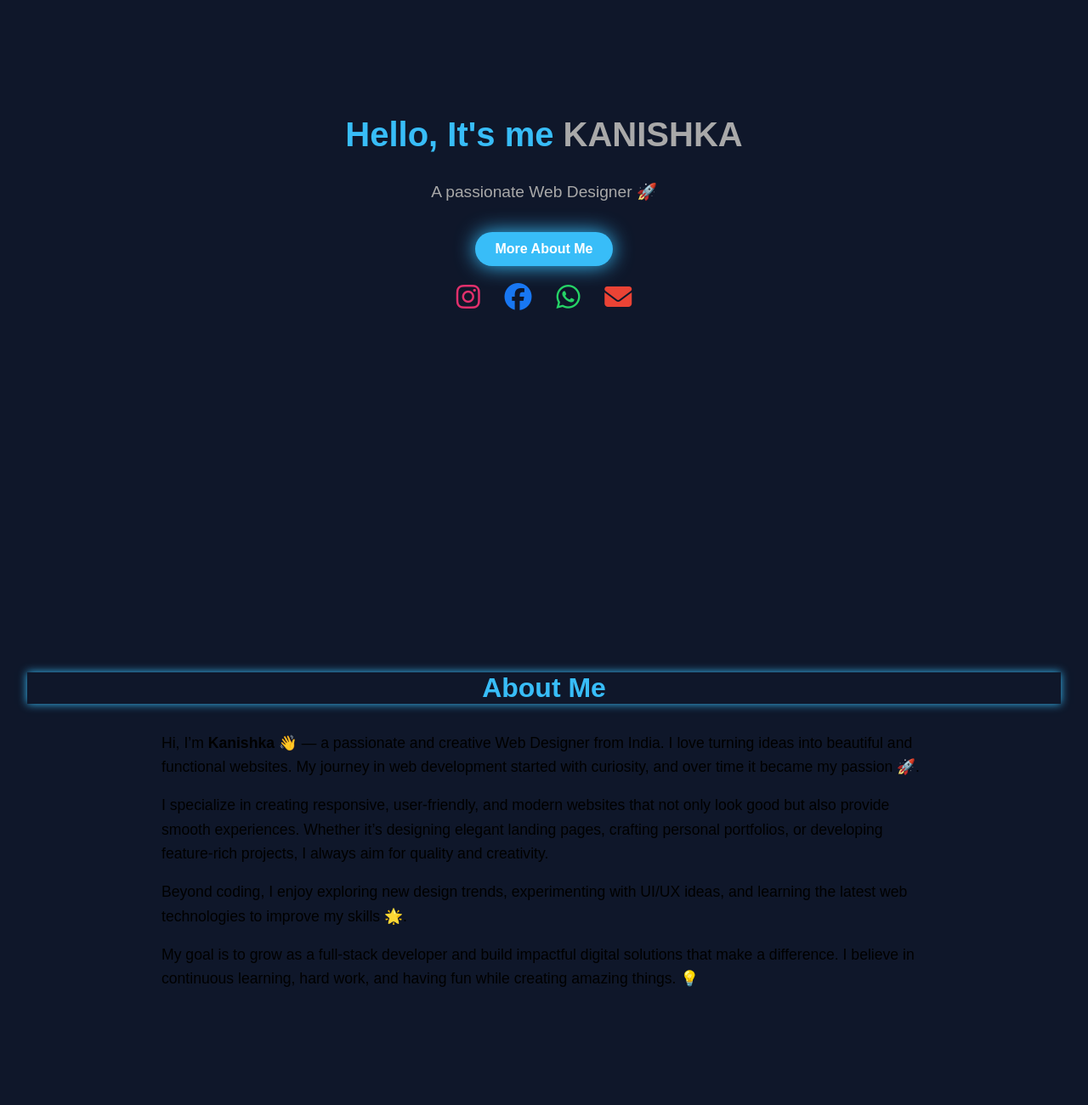
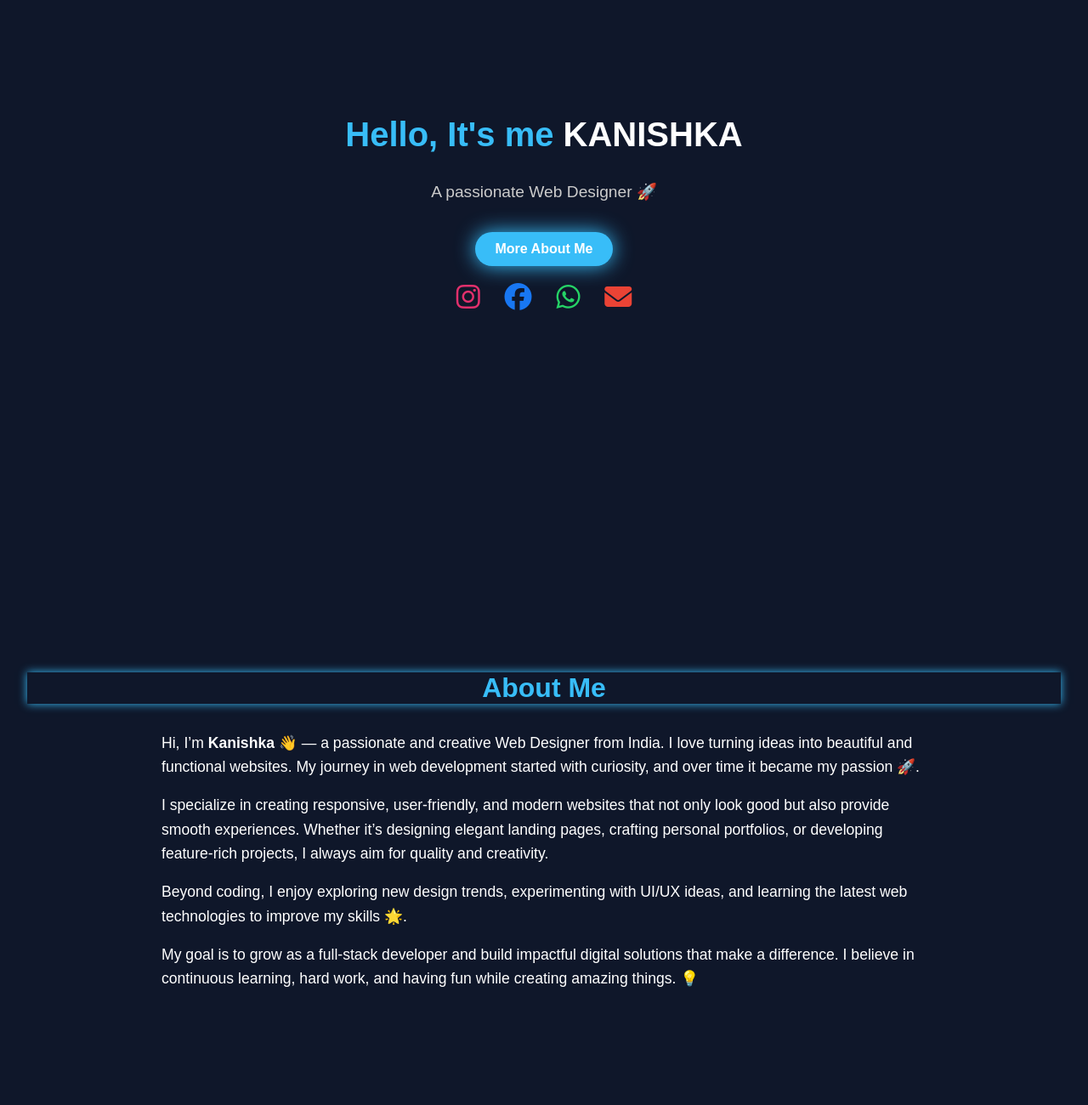
Before and after one commit to satyababu9362-lang/kanishka, a plain HTML site: page index.html in a window 1280 px wide. Shown: the part 260-1560 px from the top of the page at 85% size. Drawn offline with nearby package versions, Linux system fonts and the light colour scheme.

Commit message:
Update index.html

```diff
--- a/index.html
+++ b/index.html
@@ -77,6 +77,11 @@
       color: var(--primary-color);
     }
 
+    /* ✅ White KANISHKA text */
+    .hero-text h1 span {
+      color: white;
+    }
+
     .hero-text p {
       color: #ccc; /* light grey */
       font-size: 1.2rem;
@@ -143,7 +148,7 @@
       font-size: 1.1rem;
       line-height: 1.6;
       text-align: left;
-      color: #000; /* ✅ black text */
+      color: white; /* ✅ White about text */
     }
 
     /* 🌟 Skills */
@@ -264,8 +269,8 @@
     <!-- 🌟 Hero Section -->
     <section class="hero" id="home">
       <div class="hero-text" data-aos="fade-up">
-        <h1>Hello, It's me <span style="color:darkgrey;">KANISHKA</span></h1>
-        <p style="color:darkgrey;">A passionate Web Designer 🚀</p>
+        <h1>Hello, It's me <span>KANISHKA</span></h1>
+        <p>A passionate Web Designer 🚀</p>
         <a href="#about" class="btn">More About Me</a>
 
         <!-- ✅ Social Icons -->
```
